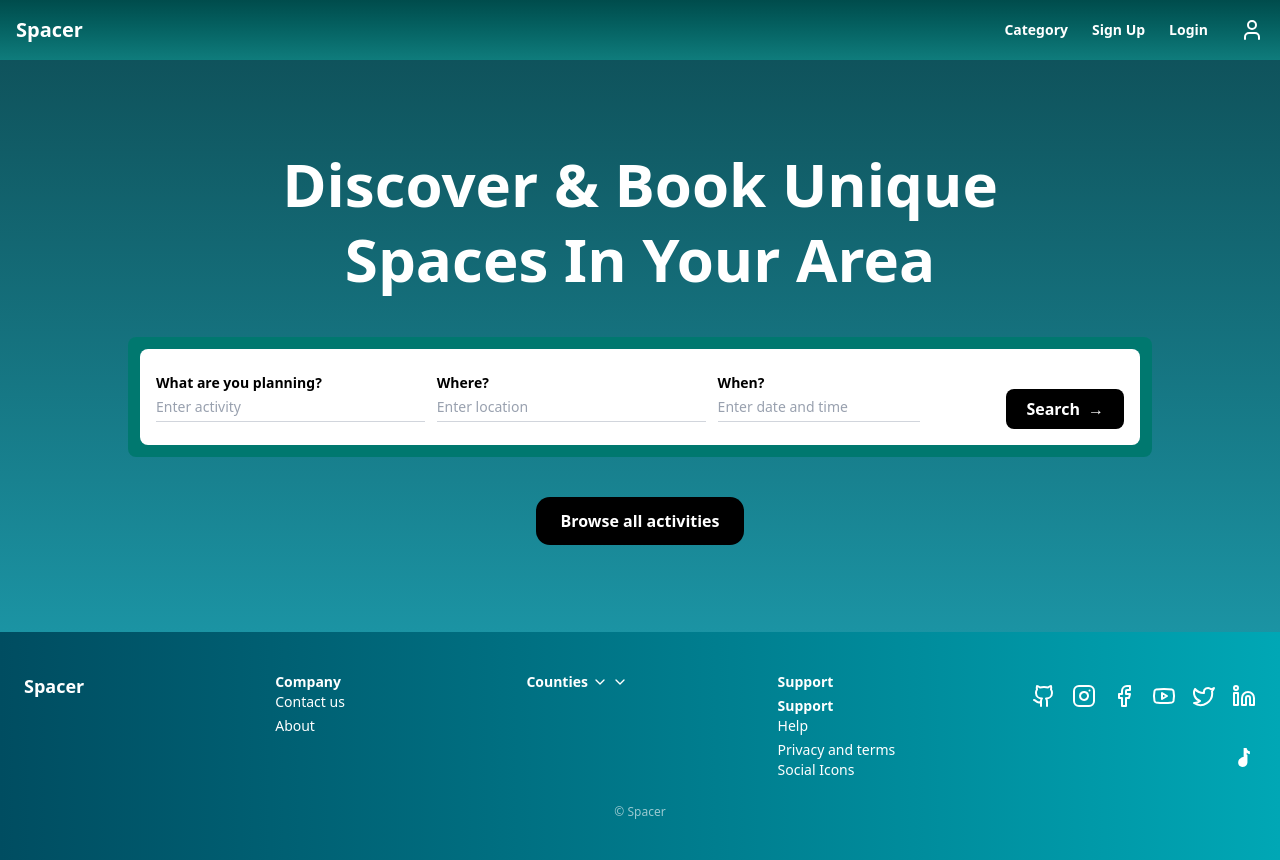
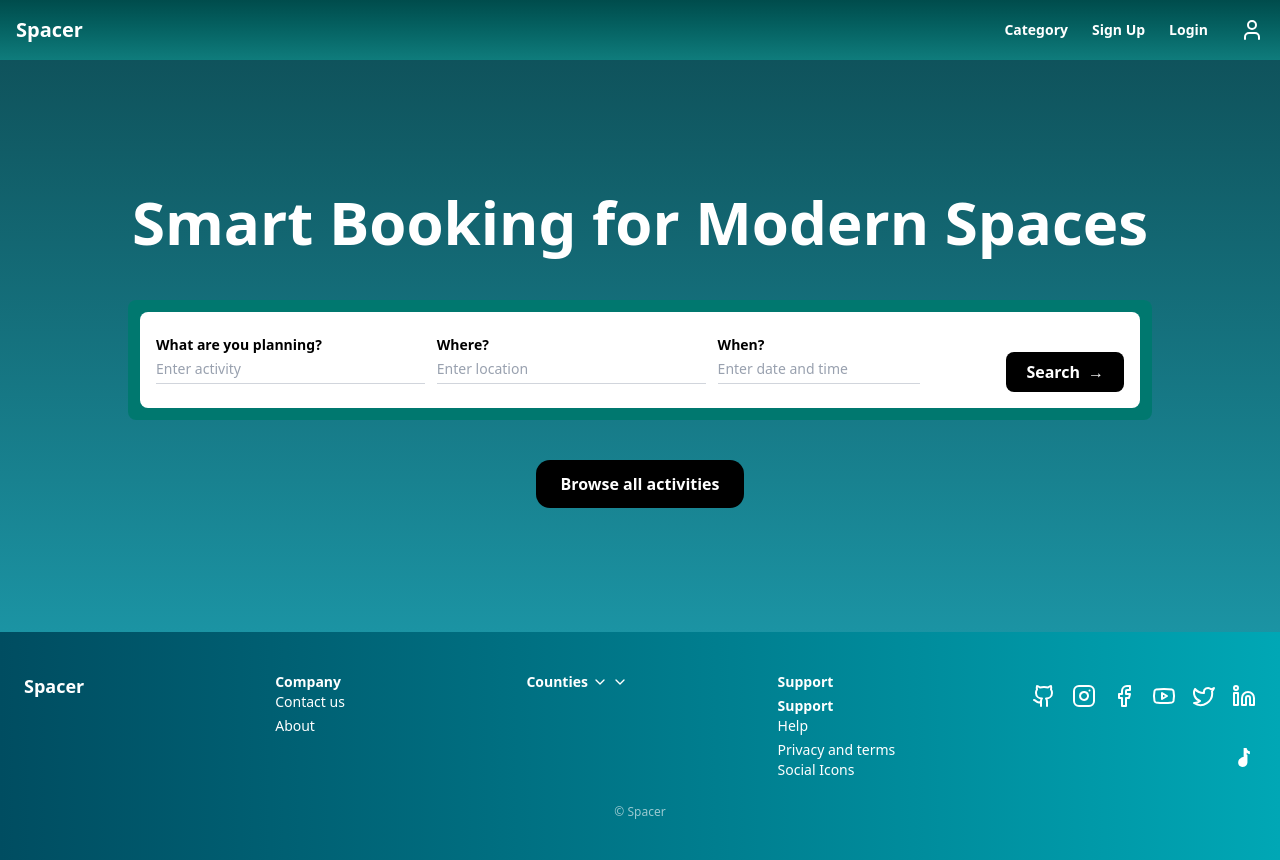
Before and after one commit to RobertHaji/spacer-frontend, a React (Vite) app: page / in a window 1280 px wide. Built offline with nearby package versions, Linux system fonts and the light colour scheme.

Commit message:
changes title to a unique and modern title

```diff
--- a/src/pages/Home.jsx
+++ b/src/pages/Home.jsx
@@ -10,12 +10,11 @@ export default function HomePage() {
       <div className="min-h-screen flex flex-col bg-gradient-to-b from-[#0f535c] to-[#20afc2] text-white">
         <main className="flex-grow flex flex-col items-center justify-center px-6 py-16 space-y-10">
           <h1 className="text-5xl sm:text-6xl font-extrabold text-center leading-tight">
-          Discover & Book Unique <br /> Spaces In Your Area
+            Smart Booking for Modern Spaces
           </h1>
 
           {/* Search Bar */}
           <SearchBar />
-
 
           {/* Activity Cards
         <div className="w-full max-w-7xl grid grid-cols-2 sm:grid-cols-3 md:grid-cols-6 gap-4">
@@ -49,7 +48,6 @@ export default function HomePage() {
           </button>
         </main>
 
-
         <Footer />
       </div>
     </>
```
Lines whose indentation alone changed are shown as unchanged.
